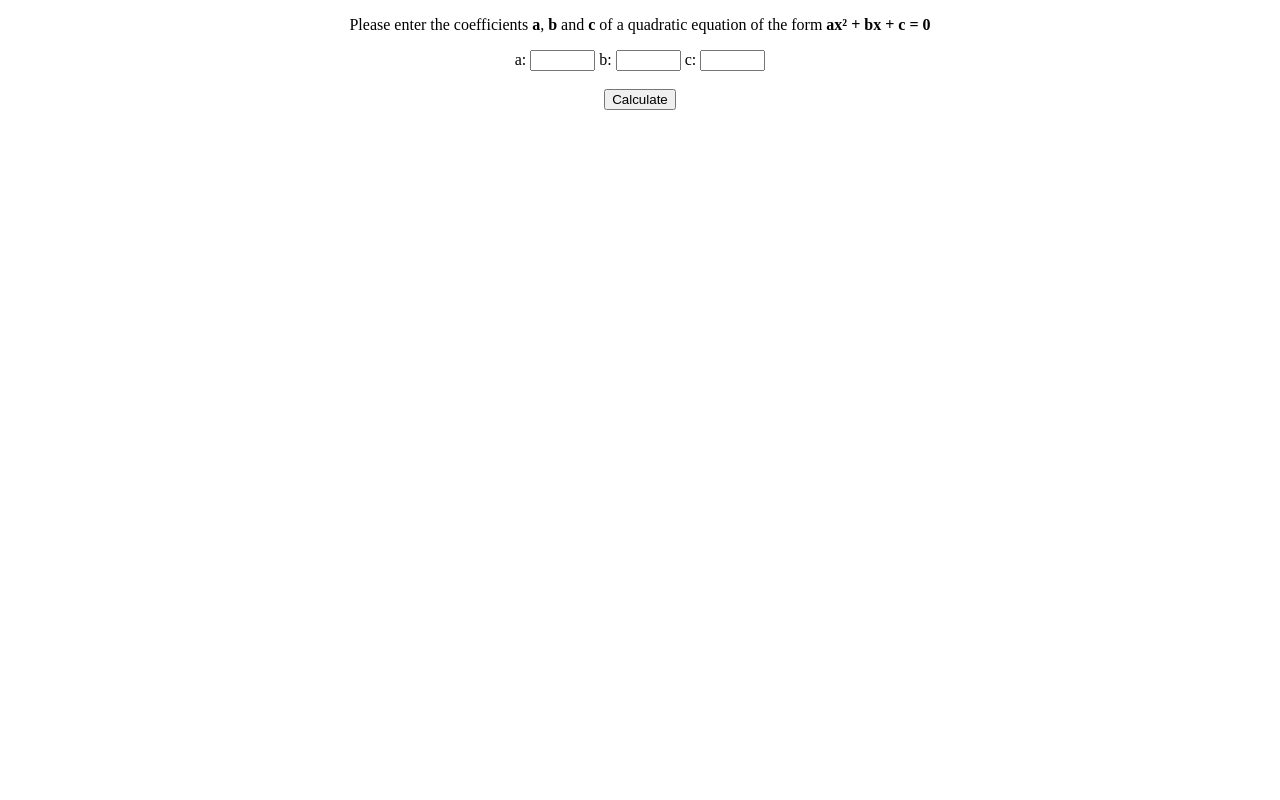
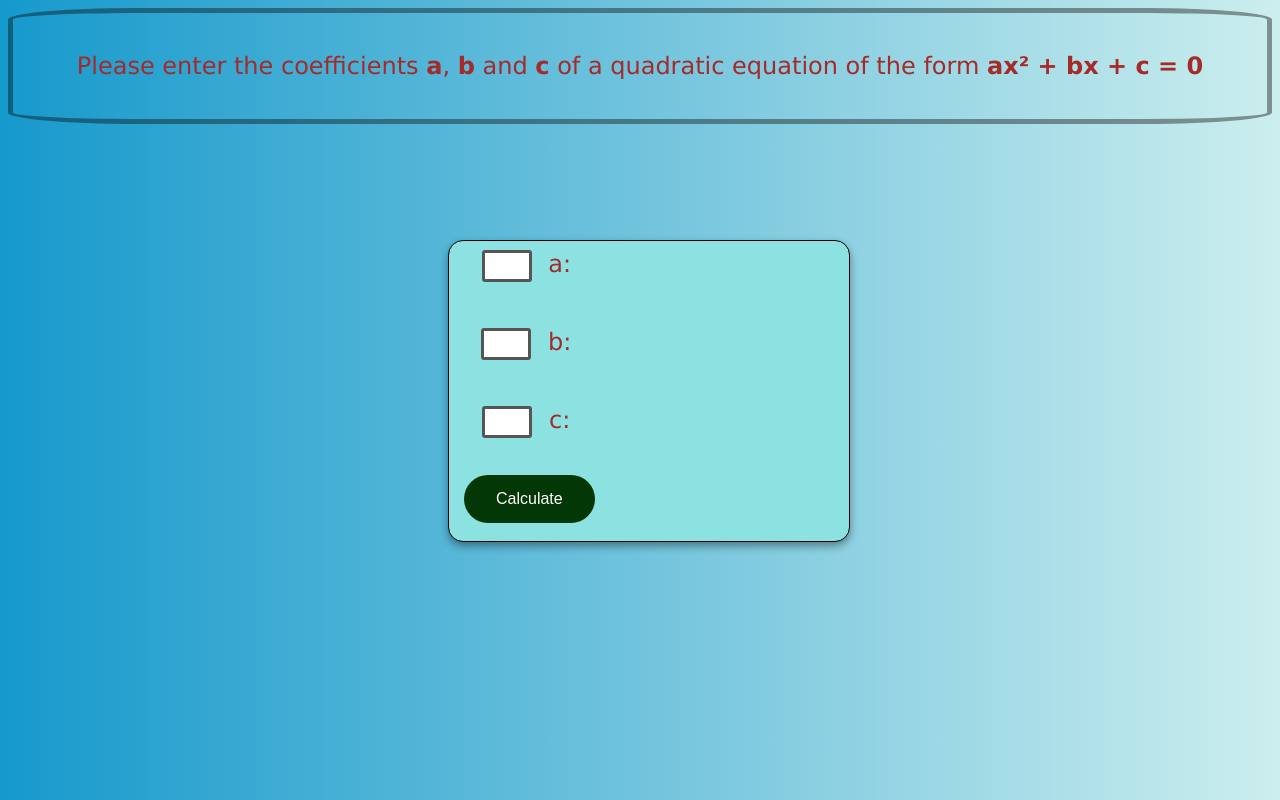
Before and after one commit to davejane25/Calculators, a plain HTML site: page Quadratic-calculator/index.html in a window 1280 px wide. Drawn offline with Linux system fonts and the light colour scheme.

Commit message:
quadratic calculator is created

```diff
--- a/Quadratic-calculator/index.html
+++ b/Quadratic-calculator/index.html
@@ -3,62 +3,29 @@
   <head>
     <meta charset="UTF-8" />
     <title>Quadratic Equation Solver</title>
-    <script>
-      var a, b, c;
-      var outputText;
-
-      function validate() {
-        // get the input
-        a = document.forms["input_form"]["aterm"].value;
-        b = document.forms["input_form"]["bterm"].value;
-        c = document.forms["input_form"]["cterm"].value;
-
-        // validate a, b and c
-        if (a == 0) {
-          outputText = "<em>a</em> cannot equal zero!";
-        } else if (isNaN(a)) {
-          outputText = "<em>a</em> must be a number!";
-        } else if (isNaN(b)) {
-          outputText = "<em>b</em> must be a number!";
-        } else if (isNaN(c)) {
-          outputText = "<em>c</em> must be a number!";
-        } else {
-          // calculate the result using x = (-b +- sqrt(b^2 - 4ac)) / 2a
-          var x1 = (-b - Math.sqrt(Math.pow(b, 2) - 4 * a * c)) / (2 * a);
-          var x2 = (-b + Math.sqrt(Math.pow(b, 2) - 4 * a * c)) / (2 * a);
-          outputText =
-            "For the equation <strong>" +
-            (a == 1 ? "" : a) +
-            "x\u00B2 + " +
-            (b == 1 ? "" : b) +
-            "x + " +
-            c +
-            " = 0</strong>, x can equal <strong>" +
-            x1 +
-            "</strong> or <strong>" +
-            x2 +
-            "</strong>";
-        }
-
-        // output the result (or errors)
-        document.getElementById("output_text").innerHTML = outputText;
-      }
-    </script>
+    <link href="style.css" rel="stylesheet" type="text/css" />
+    <script src="script.js" defer></script>
   </head>
 
   <body style="text-align: center">
+    <div class="heading">
       <p>
         Please enter the coefficients <strong>a</strong>, <strong>b</strong> and
         <strong>c</strong> of a quadratic equation of the form
         <strong>ax&#x00B2; + bx + c = 0</strong>
       </p>
-
+    </div>
+    <div class="form">
       <form name="input_form" action="javascript:validate();">
-      a: <input type="text" name="aterm" size="5" required /> b:
-      <input type="text" name="bterm" size="5" required /> c:
-      <input type="text" name="cterm" size="5" required /> <br /><br />
-      <input type="submit" value="Calculate" />
+        <input class="input" type="text" name="aterm" size="5" required /> a:
+        <br /><br />
+        <input class="input" type="text" name="bterm" size="5" required /> b:
+        <br /><br />
+        <input class="input" type="text" name="cterm" size="5" required /> c:
+        <br /><br />
+        <input class="input2" type="submit" value="Calculate" />
       </form>
+    </div>
 
     <p id="output_text" />
   </body>
--- /dev/null
+++ b/Quadratic-calculator/script.js
@@ -0,0 +1,42 @@
+{
+  /* <script> */
+}
+var a, b, c;
+var outputText;
+
+function validate() {
+  // get the input
+  a = document.forms["input_form"]["aterm"].value;
+  b = document.forms["input_form"]["bterm"].value;
+  c = document.forms["input_form"]["cterm"].value;
+
+  // validate a, b and c
+  if (a == 0) {
+    outputText = "<em>a</em> cannot equal zero!";
+  } else if (isNaN(a)) {
+    outputText = "<em>a</em> must be a number!";
+  } else if (isNaN(b)) {
+    outputText = "<em>b</em> must be a number!";
+  } else if (isNaN(c)) {
+    outputText = "<em>c</em> must be a number!";
+  } else {
+    // calculate the result using x = (-b +- sqrt(b^2 - 4ac)) / 2a
+    var x1 = (-b - Math.sqrt(Math.pow(b, 2) - 4 * a * c)) / (2 * a);
+    var x2 = (-b + Math.sqrt(Math.pow(b, 2) - 4 * a * c)) / (2 * a);
+    outputText =
+      "For the equation <strong>" +
+      (a == 1 ? "" : a) +
+      "x\u00B2 + " +
+      (b == 1 ? "" : b) +
+      "x + " +
+      c +
+      " = 0</strong>, x can equal <strong>" +
+      x1 +
+      "</strong> or <strong>" +
+      x2 +
+      "</strong>";
+  }
+
+  // output the result (or errors)
+  document.getElementById("output_text").innerHTML = outputText;
+}
--- /dev/null
+++ b/Quadratic-calculator/style.css
@@ -0,0 +1,59 @@
+body {
+  font-size: 1.5rem;
+  color: brown;
+  font-family: "Lucida Sans", "Lucida Sans Regular", "Lucida Grande",
+    "Lucida Sans Unicode", Geneva, Verdana, sans-serif;
+  background: linear-gradient(to right, #1699cc, #cee);
+}
+.input {
+  width: 50px;
+  font-size: 1.2rem;
+  padding: 2px 5px;
+  margin: 9px 9px;
+  box-sizing: border-box;
+  border: 3px solid #555;
+  border-radius: 3px;
+}
+.heading {
+  padding: 15px;
+  margin-bottom: 10px;
+  border: 5px solid rgba(8, 5, 5, 0.4);
+  border-radius: 10%;
+}
+.form {
+  background: rgb(139, 226, 225);
+  box-shadow: 0 4px 8px 0 rgba(0, 0, 0, 0.4);
+  transition: 0.3s;
+  border-radius: 15px;
+  border: 1px solid rgb(0, 0, 0);
+  width: 400px;
+  height: 300px;
+  display: flex;
+  position: absolute;
+  top: 30%;
+  left: 35%;
+}
+.input2 {
+  background-color: #033705; /* Green */
+  border: none;
+  color: white;
+  padding: 15px 32px;
+  text-align: center;
+  text-decoration: none;
+  display: inline-block;
+  font-size: 16px;
+  border-radius: 30px;
+  margin-left: 15px;
+  cursor: pointer;
+}
+.input2:hover {
+  background-color: #3e8e41;
+}
+.input2:active {
+  background-color: #3e8e41;
+  box-shadow: 0 5px #666;
+  transform: translateY(4px);
+}
+#output_text {
+  color: rgb(151, 19, 113);
+}
```
Lines whose indentation alone changed are shown as unchanged.
